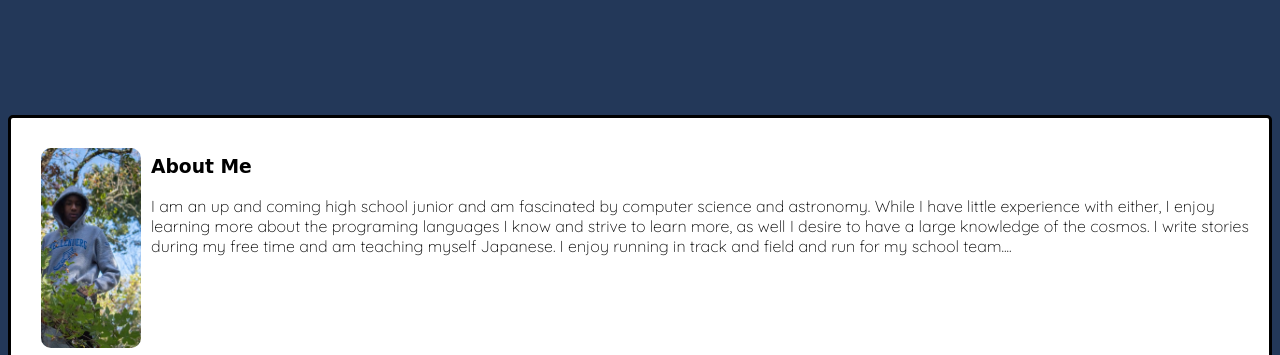
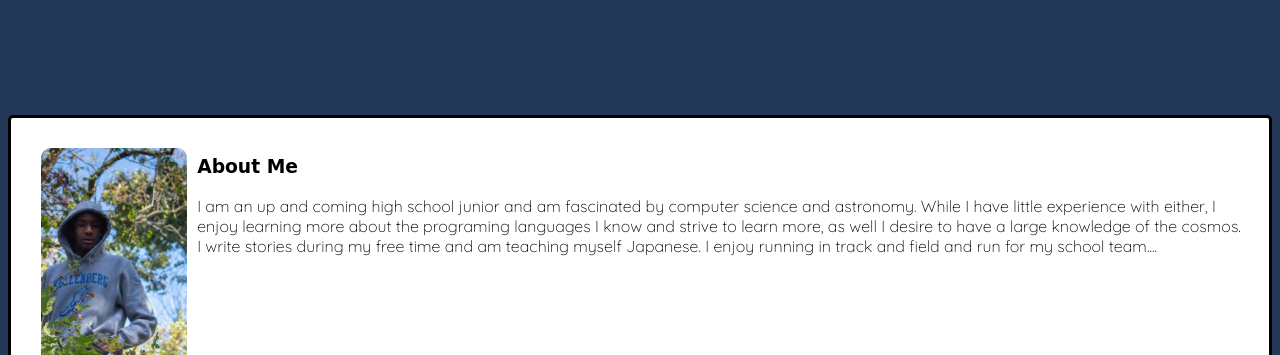
Before and after one commit to NoelASC20/NoelASC20.github.io, a plain HTML site: page index.html in a window 1280 px wide. Shown: the part 444-799 px from the top of the page. Drawn offline with nearby package versions, Linux system fonts and the light colour scheme; a web font is replaced by a local one.

Commit message:
Trying to fix error

```diff
--- a/style.css
+++ b/style.css
@@ -116,8 +116,8 @@ header{
 #Track{
   padding: 10px;
   border-radius: 20px;
-  width: 100px;
-  height: 200px;
+  width: 12%;
+
 }
 p{
     font-family: 'Quicksand', sans-serif;
```
